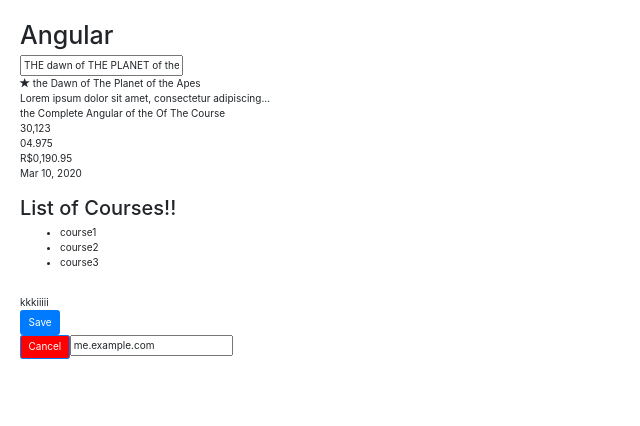
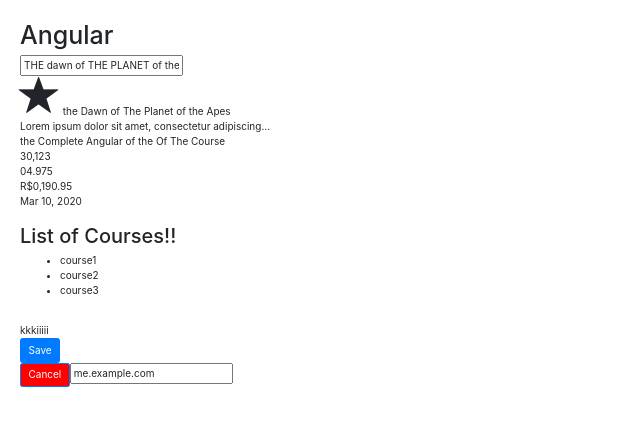
Before and after one commit to alberico-lima/angular-crash, an Angular app: page / in a window 1280 px wide. Shown: the top 426 px of the page, without its empty margins (0-640 px from the left). Built offline with nearby package versions, Linux system fonts and the light colour scheme.

Commit message:
adding some css style

```diff
--- a/src/app/app.component.css
+++ b/src/app/app.component.css
@@ -0,0 +1,3 @@
+.textField{
+    width : auto;
+}
--- a/src/app/app.component.html
+++ b/src/app/app.component.html
@@ -1,4 +1,4 @@
 <h1>Angular</h1>
-<input type="text" [(ngModel)]="title"> <br/>
+<input type="text" [(ngModel)]="title" class="textField"> <br/>
 <favorite [isFavorite]="post.isFavorite"></favorite>  {{title | titlecase}}  <br/>
 <courses></courses>
--- a/src/app/favourite/favourite.component.css
+++ b/src/app/favourite/favourite.component.css
@@ -0,0 +1,3 @@
+.starSize{
+    font-size: 40px;
+}
--- a/src/app/favourite/favourite.component.html
+++ b/src/app/favourite/favourite.component.html
@@ -1,4 +1,4 @@
-<span class="glyphicon"
+<span class="glyphicon starSize"
     [class.glyphicon-star]="isFavorite"
     [class.glyphicon-star-empty]="!isFavorite"
     (click)="onClick()"
```
